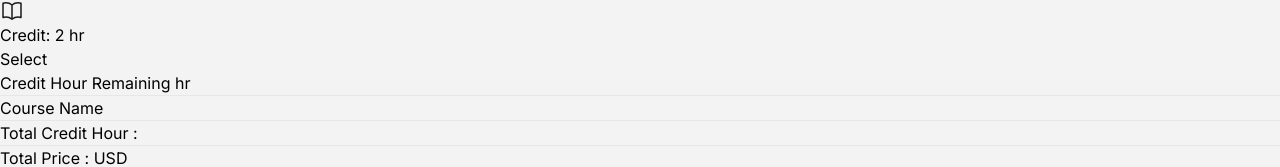
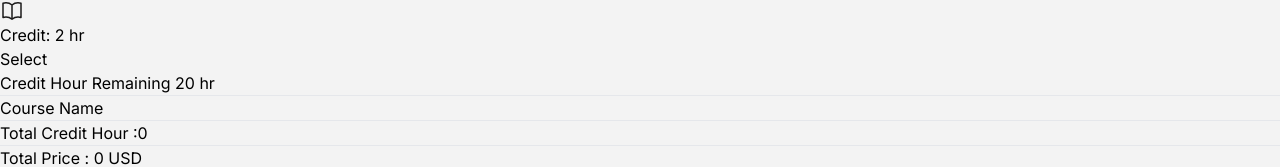
Before and after one commit to shoptorshiria78/course-registration-react, a React (Vite) app: page / in a window 1280 px wide. Shown: the part 3949-4116 px from the top of the page. Built offline with nearby package versions, Linux system fonts and the light colour scheme.

Commit message:
Creating Cart, calculating CreditHour, TotalPrice, adding title

```diff
--- a/src/App.jsx
+++ b/src/App.jsx
@@ -2,8 +2,44 @@ import './App.css'
 import Header from './Component/Header/Header'
 import Courses from './Component/Courses/Courses'
 import Cart from './Component/Cart/Cart'
+import { useState } from 'react'
 
 function App() {
+
+  const [tPrice, setPrice] = useState(0);
+  const [tHour, setHour] = useState(0);
+  const [tTitle, setTitle] = useState([])
+  const [rHour, setRHour] = useState(20);
+  const handleSelect = (hour, price, title) =>{
+
+       const nHour = JSON.parse(hour);
+       const nPrice = JSON.parse(price) ;
+
+       const  isExists = tTitle.find(pTitle => pTitle == title);
+       if(isExists){
+        return alert('already exists');
+       }
+       else{
+
+        setTitle([...tTitle, title]);
+
+       }
+
+       if((tHour+nHour) > 20 && (20 - (tHour+nHour)) < 0)
+       {
+        return alert ('Credit hour finished. cannot add any course')
+       }
+       else{
+        setRHour(20 - (tHour + nHour));
+        setHour(tHour + nHour);
+        setPrice(tPrice + nPrice);
+
+       }
+
+
+
+  }
+
 
 
   return (
@@ -11,8 +47,13 @@ function App() {
       <div className="w-11/12 mx-auto ">
       <Header></Header>
       <div className=" grid grid-cols-4">
-      <Courses></Courses>
-      <Cart></Cart>
+      <Courses handleSelect={handleSelect}></Courses>
+      <Cart
+      tPrice={tPrice}
+      tHour={tHour}
+      tTitle={tTitle}
+      rHour={rHour}
+      ></Cart>
       </div >
       </div>
 
--- a/src/Component/Cart/Cart.jsx
+++ b/src/Component/Cart/Cart.jsx
@@ -1,18 +1,28 @@
 
+import PropTypes from 'prop-types'
+const Cart = ({tPrice,tHour,tTitle, rHour}) => {
 
-const Cart = () => {
     return (
         <div className="col-span-1 ml-10 bg-white mt-10 rounded-xl space-y-3 p-5 mb-40">
-            <h1 className="text-[#2F80ED] font-bold ">Credit Hour Remaining {} hr</h1>
+            <h1 className="text-[#2F80ED] font-bold ">Credit Hour Remaining {rHour} hr</h1>
             <hr className="my-2 border"/>
             <h1 className="text-[#1C1B1B] text-lg font-bold ">Course Name</h1>
-
+              <div className='text-[#1C1B1B99] text-sm font-medium space-y-2'>
+              {tTitle.map((title ,idx)=> <p key={idx}> {idx+1}. {title} </p>
+                )}
+              </div>
             <hr className="my-2 border"/>
-            <h1 className="font-medium text-sm">Total Credit Hour :{} </h1>
+            <h1 className="font-medium text-sm">Total Credit Hour :{tHour} </h1>
             <hr className="my-2 border"/>
-            <h1 className="font-semibold text-sm">Total Price : {} USD</h1>
+            <h1 className="font-semibold text-sm">Total Price : {tPrice} USD</h1>
         </div>
     );
 };
 
+Cart.propTypes ={
+    tPrice: PropTypes.number.isRequired,
+    tHour: PropTypes.number.isRequired,
+    rHour: PropTypes.number.isRequired,
+    tTitle: PropTypes.object.isRequired
+}
 export default Cart;
--- a/src/Component/Course/Course.jsx
+++ b/src/Component/Course/Course.jsx
@@ -1,8 +1,8 @@
  import PropTypes from 'prop-types'
 
-const Course = ({course}) => {
+const Course = ({course, handleSelect}) => {
 
-    const {img , title, description, price, credit} = course;
+    const {img, title, description, price, credit} = course;
 
     return (
         <div className="p-3 rounded-xl bg-white space-y-3">
@@ -11,18 +11,19 @@ const Course = ({course}) => {
             <p className="text-[#1C1B1B99] text-sm font-medium ">{course.description}</p>
             <div className="flex justify-between">
                 <p>$ <span className='text-[#1C1B1B99] text-sm font-medium'>Price: {course.price}</span> </p>
-                 <svg xmlns="http://www.w3.org/2000/svg" width="24" height="24" viewBox="0 0 24 24" fill="none">
-  <path d="M12 6.042C10.3516 4.56336 8.2144 3.74694 6 3.75C4.948 3.75 3.938 3.93 3 4.262V18.512C3.96362 18.172 4.97816 17.9989 6 18C8.305 18 10.408 18.867 12 20.292M12 6.042C13.6483 4.56328 15.7856 3.74685 18 3.75C19.052 3.75 20.062 3.93 21 4.262V18.512C20.0364 18.172 19.0218 17.9989 18 18C15.7856 17.9969 13.6484 18.8134 12 20.292M12 6.042V20.292" stroke="#1C1B1B" stroke-width="1.5" stroke-linecap="round" stroke-linejoin="round"/>
+                <svg xmlns="http://www.w3.org/2000/svg" width="24" height="24" viewBox="0 0 24 24" fill="none">
+  <path d="M12 6.042C10.3516 4.56336 8.2144 3.74694 6 3.75C4.948 3.75 3.938 3.93 3 4.262V18.512C3.96362 18.172 4.97816 17.9989 6 18C8.305 18 10.408 18.867 12 20.292M12 6.042C13.6483 4.56328 15.7856 3.74685 18 3.75C19.052 3.75 20.062 3.93 21 4.262V18.512C20.0364 18.172 19.0218 17.9989 18 18C15.7856 17.9969 13.6484 18.8134 12 20.292M12 6.042V20.292" stroke="#1C1B1B" strokeWidth="1.5" strokeLinecap="round" strokeLinejoin="round"/>
 </svg>
                 <p className='text-[#1C1B1B99] text-sm font-medium'>Credit: <span>{course.credit}</span> hr </p>
             </div>
-            <button className='text-white w-full bg-[#2F80ED] rounded-xl h-8'>Select</button>
+            <button onClick={()=>handleSelect(course.credit, course.price, course.title)} className='text-white w-full bg-[#2F80ED] rounded-xl h-8'>Select</button>
         </div>
     );
 };
 
 Course.propTypes ={
-    course: PropTypes.object.isRequired
+    course: PropTypes.object.isRequired,
+    handleSelect: PropTypes.func.isRequired
 }
 
 export default Course;
--- a/src/Component/Courses/Courses.jsx
+++ b/src/Component/Courses/Courses.jsx
@@ -1,8 +1,9 @@
 import { useEffect } from "react";
 import { useState } from "react";
 import Course from "../Course/Course";
+import PropTypes from 'prop-types'
 
-const Courses = () => {
+const Courses = ({handleSelect}) => {
 
     const [courses, setCourses] = useState([]);
 
@@ -15,11 +16,17 @@ const Courses = () => {
     return (
         <div className="grid col-span-3 grid-cols-3 my-10 gap-3">
             {
-                courses.map(course => <Course key={course.id} course={course}></Course>)
+                courses.map(course => <Course
+                     key={course.id}
+                     course={course}
+                     handleSelect={handleSelect}></Course>)
             }
 
         </div>
     );
 };
 
+Courses.propTypes ={
+    handleSelect: PropTypes.func.isRequired
+}
 export default Courses;
```
